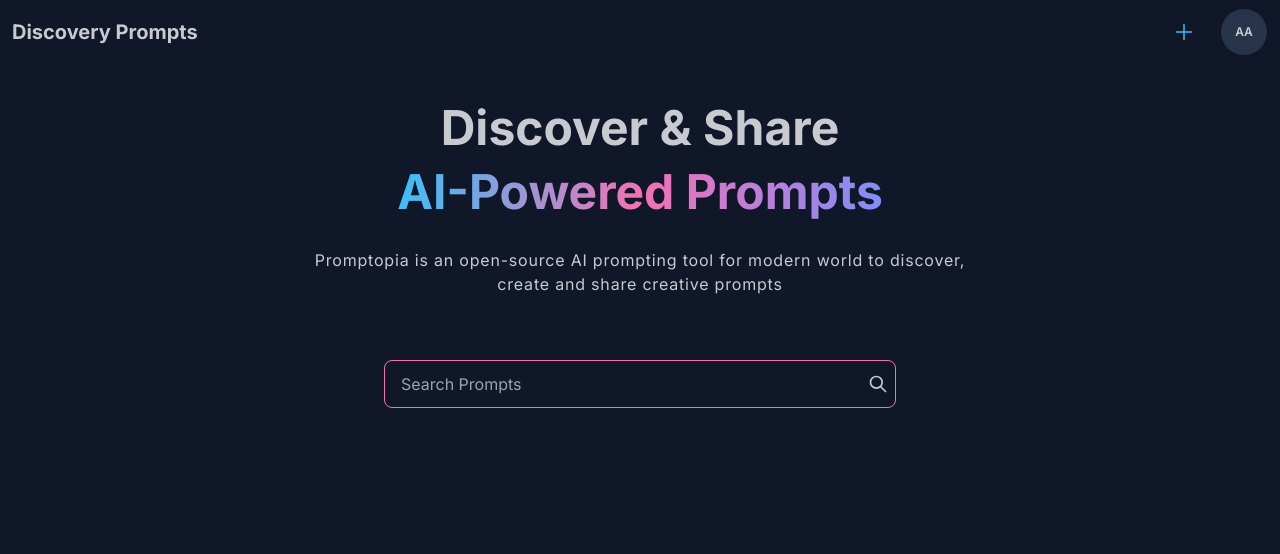
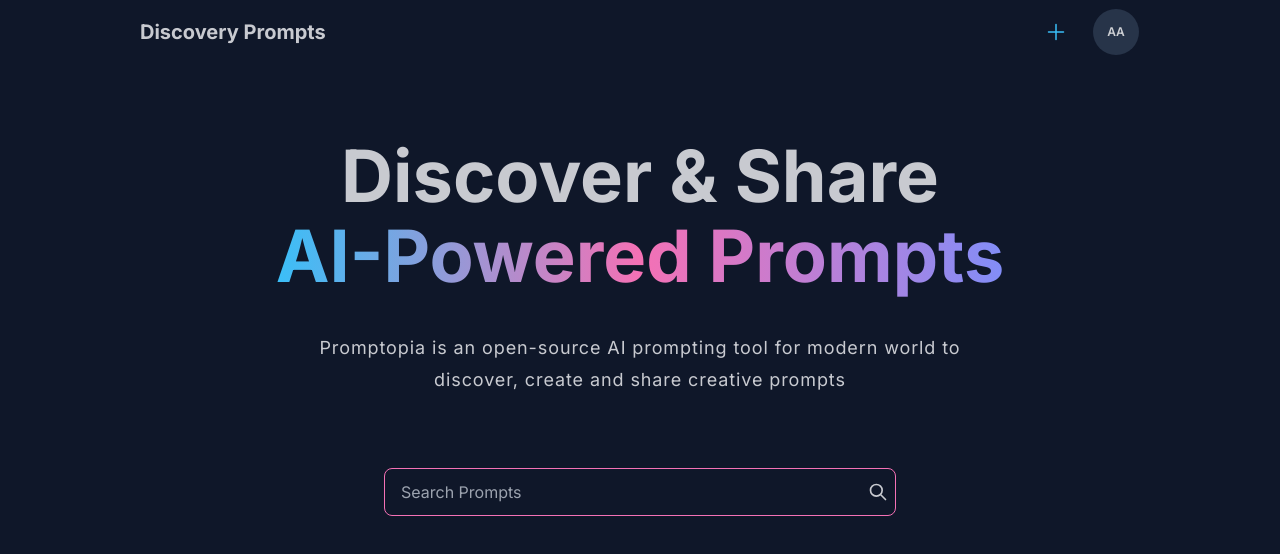
Before and after one commit to AdithyanA2005/Discovery_Prompts_NextJS, a Next.js app: page / in a window 1280 px wide. Shown: the top 554 px of the page. Built offline with nearby package versions, Linux system fonts and the light colour scheme.

Commit message:
Hero Design Small Change

```diff
--- a/app/layout.tsx
+++ b/app/layout.tsx
@@ -14,9 +14,10 @@
   return (
     <html lang="en" data-theme="night">
       <body className={inter.className}>
-        <div className="max-w-7xl mx-auto">
+        <div className="w-[95%] md:w-[90%] lg:w-[80%] mx-auto ">
           <Navbar />
-          <main className="px-2">
+
+          <main>
             {children}
           </main>
         </div>
--- a/components/HeroSection/index.tsx
+++ b/components/HeroSection/index.tsx
@@ -6,14 +6,16 @@
 
 export default function HeroSection({ heading, headingSpecial, description }: Props) {
   return (
-    <section className="mt-8 w-full flex flex-col items-center">
-      <h1 className="font-bold leading-[4rem] text-5xl text-center">
+    <section className="my-[3vh] sm:my-[8vh] md:my-[9vh] w-full flex flex-col justify-center items-center">
+      {/* Heading */}
+      <h1 className="font-bold leading-[3rem] sm:leading-[4rem] lg:leading-[4.5rem] xl:leading-[5rem] text-[2.5rem] sm:text-5xl md:text-[3.25rem] lg:text-6xl xl:text-7xl text-center">
         <span>{heading}</span>
         <br />
         <span className="bg-gradient-to-r from-primary via-accent to-secondary bg-clip-text text-transparent">{headingSpecial}</span>
       </h1>
 
-      <p className="tracking-wider mt-6 max-w-2xl text-center">
+      {/* Description */}
+      <p className="tracking-wider md:leading-8 md:text-lg mt-4 sm:mt-6 md:mt-9 max-w-lg sm:max-w-xl md:max-w-2xl text-center">
         {description}
       </p>
     </section>
```
